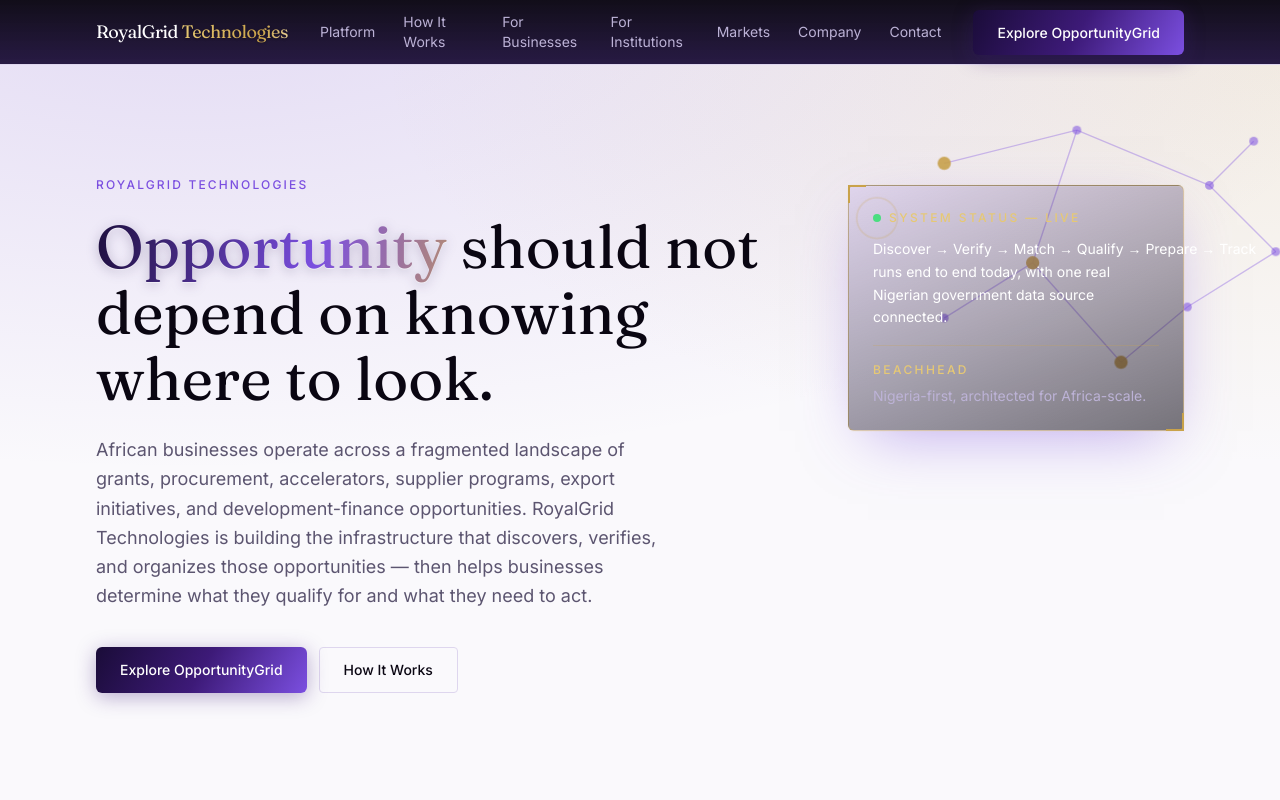
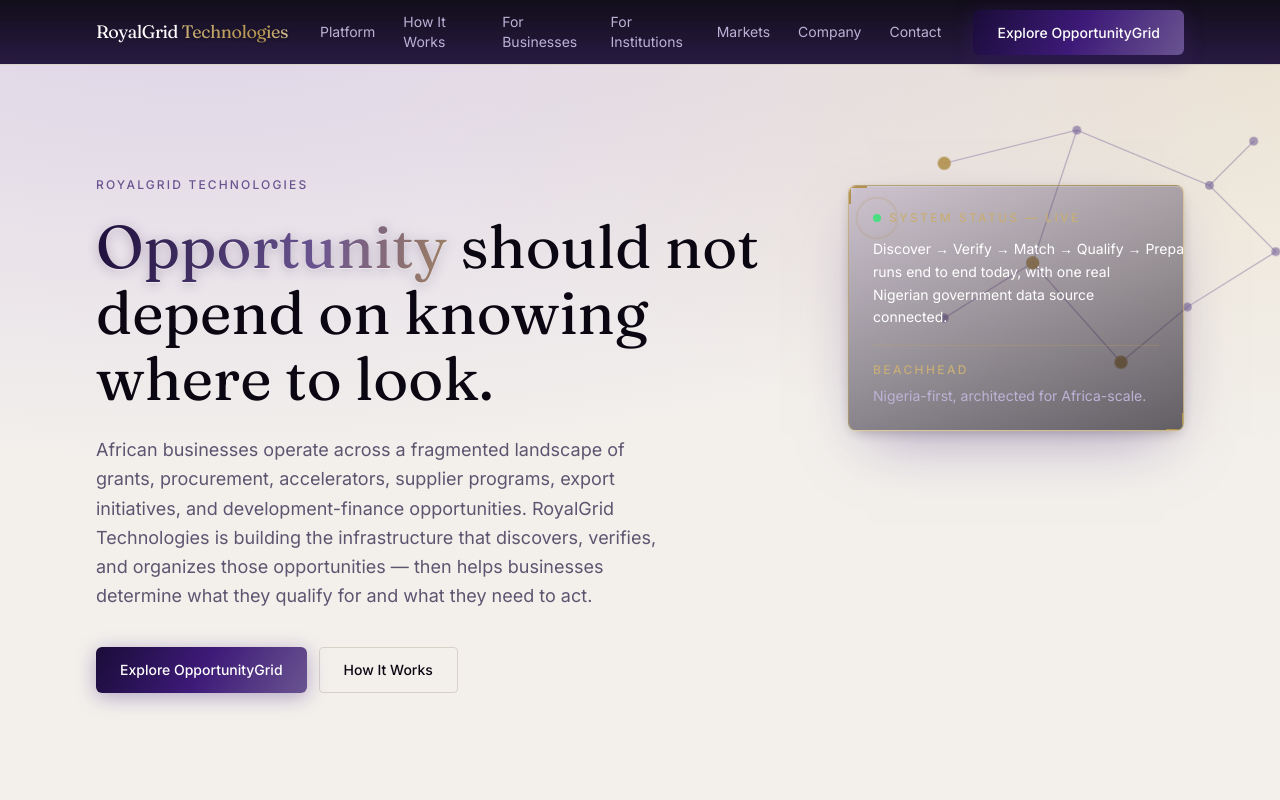
Before and after one commit to lifesnoggin888-svg/royalgrid-technologies, a Next.js app: page / in a window 1280 px wide. Shown: the top 800 px of the page. Built offline with nearby package versions, Linux system fonts and the light colour scheme.

Commit message:
Mute background/accent palette, add synthesized UI click sound and sharper glass panels

```diff
--- a/app/globals.css
+++ b/app/globals.css
@@ -3,14 +3,14 @@
 :root {
   --color-ink: #0a0612;
   --color-ink-soft: #170f28;
-  --color-paper: #faf9fc;
-  --color-paper-dim: #efebf6;
-  --color-line: #ded6ee;
+  --color-paper: #f3f0ec;
+  --color-paper-dim: #e8e3dc;
+  --color-line: #d8d1c8;
   --color-purple: #3d1a78;
   --color-purple-deep: #1a0c38;
-  --color-purple-soft: #7b4fe0;
-  --color-gold: #c9a24a;
-  --color-gold-soft: #e6c874;
+  --color-purple-soft: #6a5490;
+  --color-gold: #b3924f;
+  --color-gold-soft: #c7ad76;
   --color-clay: #7a3b2e;
   --color-muted: #5c5570;
   --color-muted-on-dark: #bcb2d6;
@@ -83,7 +83,7 @@
   overflow: hidden;
   background: radial-gradient(
       1100px 520px at 12% -10%,
-      rgba(123, 79, 224, 0.35),
+      rgba(106, 84, 144, 0.35),
       transparent
     ),
     radial-gradient(800px 420px at 100% 0%, rgba(201, 162, 74, 0.22), transparent),
@@ -138,10 +138,13 @@
 }
 
 .rg-card-dark {
+  position: relative;
+  overflow: hidden;
   border-radius: 0.5rem;
-  border: 1px solid rgba(201, 162, 74, 0.25);
-  background: linear-gradient(160deg, rgba(255, 255, 255, 0.06), rgba(255, 255, 255, 0.02));
-  backdrop-filter: blur(6px);
+  border: 1px solid rgba(201, 162, 74, 0.3);
+  background: linear-gradient(160deg, rgba(255, 255, 255, 0.08), rgba(255, 255, 255, 0.02));
+  backdrop-filter: blur(12px) saturate(1.4);
+  -webkit-backdrop-filter: blur(12px) saturate(1.4);
   transition: transform 0.2s ease, box-shadow 0.2s ease, border-color 0.2s ease;
 }
 
@@ -296,7 +299,7 @@
     180deg,
     transparent,
     rgba(230, 200, 116, 0.16) 45%,
-    rgba(123, 79, 224, 0.22) 55%,
+    rgba(106, 84, 144, 0.22) 55%,
     transparent
   );
   animation: rg-scan 7s linear infinite;
@@ -336,15 +339,39 @@
   border-right: 2px solid var(--color-gold);
 }
 
-/* Glass HUD panel — translucent, glowing edge, backdrop blur. */
+/* Glass HUD panel — sharp, saturated glass: crisp edge-light, real
+   refraction blur, a thin specular sheen across the top like light
+   catching a physical pane rather than a flat translucent box. */
 .rg-glass {
   position: relative;
-  border-radius: 0.375rem;
-  border: 1px solid rgba(201, 162, 74, 0.4);
-  background: linear-gradient(160deg, rgba(123, 79, 224, 0.14), rgba(10, 6, 18, 0.55));
-  backdrop-filter: blur(10px);
-  box-shadow: 0 0 0 1px rgba(230, 200, 116, 0.08), 0 20px 60px -20px rgba(123, 79, 224, 0.5),
-    inset 0 1px 0 rgba(255, 255, 255, 0.08);
+  overflow: hidden;
+  border-radius: 0.5rem;
+  border: 1px solid rgba(230, 200, 116, 0.5);
+  background: linear-gradient(
+    160deg,
+    rgba(106, 84, 144, 0.22),
+    rgba(10, 6, 18, 0.62)
+  );
+  backdrop-filter: blur(16px) saturate(1.6);
+  -webkit-backdrop-filter: blur(16px) saturate(1.6);
+  box-shadow:
+    0 0 0 1px rgba(230, 200, 116, 0.12),
+    0 1px 0 0 rgba(255, 255, 255, 0.18) inset,
+    0 24px 60px -20px rgba(106, 84, 144, 0.55),
+    0 4px 16px -6px rgba(0, 0, 0, 0.4);
+}
+
+.rg-glass::before {
+  content: "";
+  position: absolute;
+  inset: 0;
+  background: linear-gradient(
+    115deg,
+    rgba(255, 255, 255, 0.14) 0%,
+    rgba(255, 255, 255, 0.02) 22%,
+    transparent 40%
+  );
+  pointer-events: none;
 }
 
 /* Radar-ping node — expanding rings pulsing outward from a core dot,
--- a/app/layout.tsx
+++ b/app/layout.tsx
@@ -2,6 +2,7 @@
 import { Fraunces, Inter } from "next/font/google";
 import SiteHeader from "@/components/SiteHeader";
 import SiteFooter from "@/components/SiteFooter";
+import ClickSound from "@/components/ClickSound";
 import "./globals.css";
 
 const fraunces = Fraunces({
@@ -67,6 +68,7 @@
   return (
     <html lang="en" className={`${fraunces.variable} ${inter.variable}`}>
       <body className="flex min-h-screen flex-col antialiased">
+        <ClickSound />
         <SiteHeader />
         <main className="flex-1">{children}</main>
         <SiteFooter />
--- /dev/null
+++ b/components/ClickSound.tsx
@@ -0,0 +1,9 @@
+"use client";
+
+import { useEffect } from "react";
+import { attachGlobalClickSound } from "@/lib/clickSound";
+
+export default function ClickSound() {
+  useEffect(() => attachGlobalClickSound(), []);
+  return null;
+}
--- /dev/null
+++ b/lib/clickSound.ts
@@ -0,0 +1,62 @@
+// Synthesized UI click — a short glass-tap blip, no audio asset needed.
+// Fires on any click of an interactive element site-wide.
+let ctx: AudioContext | null = null;
+
+function getContext(): AudioContext | null {
+  if (typeof window === "undefined") return null;
+  const AudioCtor = window.AudioContext || (window as unknown as { webkitAudioContext?: typeof AudioContext }).webkitAudioContext;
+  if (!AudioCtor) return null;
+  if (!ctx) ctx = new AudioCtor();
+  return ctx;
+}
+
+export function playUiClick() {
+  const audioCtx = getContext();
+  if (!audioCtx) return;
+  if (audioCtx.state === "suspended") audioCtx.resume();
+
+  const now = audioCtx.currentTime;
+
+  // Bright, fast tone — the "tap" of the click.
+  const osc = audioCtx.createOscillator();
+  osc.type = "sine";
+  osc.frequency.setValueAtTime(1180, now);
+  osc.frequency.exponentialRampToValueAtTime(620, now + 0.055);
+
+  const gain = audioCtx.createGain();
+  gain.gain.setValueAtTime(0, now);
+  gain.gain.linearRampToValueAtTime(0.06, now + 0.004);
+  gain.gain.exponentialRampToValueAtTime(0.0001, now + 0.09);
+
+  osc.connect(gain);
+  gain.connect(audioCtx.destination);
+  osc.start(now);
+  osc.stop(now + 0.1);
+
+  // Thin high-frequency "glass" overtone.
+  const shimmer = audioCtx.createOscillator();
+  shimmer.type = "triangle";
+  shimmer.frequency.setValueAtTime(2600, now);
+  const shimmerGain = audioCtx.createGain();
+  shimmerGain.gain.setValueAtTime(0, now);
+  shimmerGain.gain.linearRampToValueAtTime(0.02, now + 0.003);
+  shimmerGain.gain.exponentialRampToValueAtTime(0.0001, now + 0.05);
+  shimmer.connect(shimmerGain);
+  shimmerGain.connect(audioCtx.destination);
+  shimmer.start(now);
+  shimmer.stop(now + 0.06);
+}
+
+export function attachGlobalClickSound() {
+  if (typeof window === "undefined") return () => {};
+  const handler = (e: MouseEvent) => {
+    const target = e.target as HTMLElement | null;
+    if (!target) return;
+    const interactive = target.closest("a, button, [data-sound], [role='button']");
+    if (!interactive) return;
+    if (interactive.hasAttribute("data-no-sound")) return;
+    playUiClick();
+  };
+  document.addEventListener("click", handler, { capture: true });
+  return () => document.removeEventListener("click", handler, { capture: true });
+}
```
